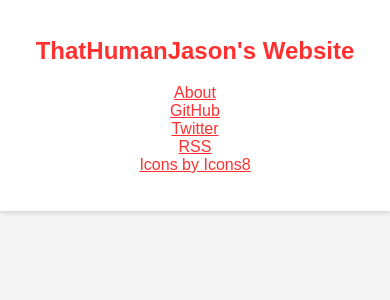
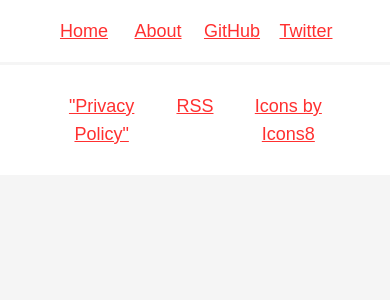
Before and after one commit to thatHumanJason/thatHumanJason.github.io, a Jekyll site: the page built from index.md, in a window 390 px wide. Shown: the top 300 px of the page. Built offline with Jekyll 4.4.1, drawn with Linux system fonts in a browser that asks for light colours; our own code applies the rules of GitHub Pages for plain Markdown files.

Commit message:
Horizontal Menu. 3 items in the footer.

```diff
--- a/_config.yml
+++ b/_config.yml
@@ -10,4 +10,4 @@ markdown: kramdown
 plugins:
   - jekyll-feed
 
-theme: jekyll-theme-slate
+#theme: jekyll-theme-minima
--- a/_drafts/YYYY-MM-DD-title-text-here.markdown
+++ b/_drafts/YYYY-MM-DD-title-text-here.markdown
@@ -3,5 +3,8 @@ layout: post
 title:  "Title Text Here"
 date:   Month DD, YYYY
 categories: blog/project
+excerpt_separator: <!--more-->
 ---
 Content Here
+
+<!--more-->
--- a/_layouts/home.html
+++ b/_layouts/home.html
@@ -5,17 +5,14 @@
     <title>{{ site.title }}</title>
     <link rel="stylesheet" href="/css/style.css">
     <meta name="viewport" content="width=device-width initial-scale=1.0">
-    <meta name="google-site-verification" content="p_xqxiPtjVUvDEuhKYDxPZamXWJM7-5klMweFQ0RM6Q" />
   </head>
   <body>
     <nav>
       <ul>
-        <h1><li><a href="/" target="">ThatHumanJason's Website</a></li></h1>
+        <li><a href="/" target="">Home</a></li>
         <li><a href="/about" target="">About</a></li>
         <li><a href="https://github.com/{{ site.github_username }}" target="_blank">GitHub</a></li>
         <li><a href="https://twitter.com/{{ site.twitter_username }}" target="_blank">Twitter</a></li>
-        <li><a href="/feed.xml">RSS</a></li>
-        <li><a href="https://icons8.com/" target="_blank">Icons by Icons8</a></li>
       </ul>
     </nav>
     {% for post in site.posts %}
@@ -26,5 +23,13 @@
       <a class="read-more" href="{{ post.url }}">Read More</a>
     </article>
     {% endfor %}
+    <footer>
+      <ul>
+        <li><a href="/policy.html">"Privacy Policy"</a></li>
+        <li><a href="/feed.xml">RSS</a></li>
+        <li><a href="https://icons8.com/" target="_blank">Icons by Icons8</a></li>
+      </ul>
+    </footer>
+    <script src="/js/script.js" charset="utf-8"></script>
   </body>
 </html>
--- a/css/style.css
+++ b/css/style.css
@@ -24,12 +24,14 @@ h3 {
   margin-bottom: 8px;
 }
 p {
-  font-size: 17px;
-  line-height: 23px;
+  font-size: 18px;
+  line-height: 28px;
 }
 a {
   color: #ff3030;
   font-family: inherit;
+  font-size: 18px;
+  line-height: 28px;
 }
 a:hover {
   color: #df2020;
@@ -44,6 +46,7 @@ article {
   z-index: -2;
 }
 time {
+  font-size: 18px;
   font-style: italic;
   margin: 5px 0;
   display: inline-block;
@@ -147,22 +150,58 @@ span.si {
 /***** Navigation *****/
 nav {
   background-color: white;
-  padding: 30px;
+  padding: 10px;
   text-align: center;
   box-shadow: 0px 2px 5px #d0d0d0;
   margin-bottom: 25px;
 }
 nav ul {
+  width: 80%;
+  margin-left: auto;
+  margin-right: auto;
   padding: 0;
   list-style-type: none;
+  display: flex;
 }
 nav ul li {
+  display: inline-block;
+  flex: 1;
   font-family: sans-serif;
+}
+nav ul li a {
 }
 nav h1 {
   border: none;
 }
 nav h1 a {
+  text-decoration: none;
+  margin-bottom: 5px;
+}
+/***** Footer *****/
+footer {
+  background-color: white;
+  padding: 20px;
+  text-align: center;
+  box-shadow: 0px -2px 5px #d0d0d0;
+  margin-top: 25px;
+}
+footer ul {
+  width: 80%;
+  margin-left: auto;
+  margin-right: auto;
+  padding: 0;
+  list-style-type: none;
+  display: flex;
+}
+footer ul li {
+  display: inline-block;
+  flex: 1;
+  font-family: sans-serif;
+}
+footer h1 {
+  border: none;
+}
+footer h1 a {
   text-decoration: none;
   margin-bottom: 5px;
 }
@@ -174,26 +213,54 @@ nav h1 a {
 .left {
   float: left;
 }
+/* Dropdown Button */
+.dropbtn {
+  background-color: #ff3030;
+  color: white;
+  font-size: 16px;
+  min-width: 100px;
+  text-decoration: none;
+  margin-bottom: 5px;
+  border: none;
+  cursor: pointer;
+}
 
-@media screen and (max-width: 1024px) {
-  article {
-    border-radius: 0;
-    box-shadow: none;
-    width: calc(100% - 100px);
-    padding: 40px 50px;
-    margin: 0;
-    border-bottom: 3px solid #d0d0d0;
-  }
-  article:last-of-type {
-    border-bottom: none;
-  }
-  nav {
-    margin-bottom: 0;
-  }
-  footer {
-    margin-top: 0;
-  }
+/* Dropdown button on hover & focus */
+.dropbtn:hover, .dropbtn:focus {
+  background-color: #df2020;
 }
+
+/* The container <div> - needed to position the dropdown content */
+.dropdown {
+  position: absolute;
+  display: inline-block;
+}
+
+/* Dropdown Content (Hidden by Default) */
+.dropdown-content {
+  display: none;
+  position: absolute;
+  background-color: #f1f1f1;
+  min-width: 100px;
+  box-shadow: 0px 8px 16px 0px rgba(0,0,0,0.2);
+  z-index: 1;
+}
+
+/* Links inside the dropdown */
+.dropdown-content a {
+  color: black;
+  padding: 5px;
+  color: #ff3030;
+  text-decoration: none;
+  display: block;
+  font-family: sans-serif;
+}
+
+/* Change color of dropdown links on hover */
+.dropdown-content a:hover {background-color: #ddd}
+
+/* Show the dropdown menu (use JS to add this class to the .dropdown-content container when the user clicks on the dropdown button) */
+.show {display:block;}
 
 @media (prefers-color-scheme: dark) {
   body {
@@ -203,9 +270,49 @@ nav h1 a {
     background-color: #252525;
     box-shadow: 0px 2px 5px #000000;
   }
+  footer {
+    background-color: #252525;
+    box-shadow: 0px -2px 5px #000000;
+  }
   article {
     background-color: #252525;
     box-shadow: 0px 2px 5px #0d0d0d;
     color: white;
   }
+  .dropbtn {
+    color: #1a1a1a;
+  }
+  .dropdown-content {
+    background-color: #2a2a2a;
+  }
+  .dropdown-content a {
+    color: #ff3030;
+  }
+  .dropdown-content a:hover, .dropdown-content a:focus {
+    background-color: #1a1a1a;
+  }
 }
+
+
+@media screen and (max-width: 1024px) {
+  article {
+    border-radius: 0;
+    box-shadow: none;
+    width: calc(100% - 100px);
+    padding: 40px 50px;
+    margin: 0;
+    margin-bottom: 3px;
+  }
+  article:last-of-type {
+    border-bottom: none;
+  }
+  nav {
+    margin-bottom: 0;
+    box-shadow: none;
+    margin-bottom: 3px;
+  }
+  footer {
+    margin-top: 0;
+    box-shadow: none;
+  }
+}
--- /dev/null
+++ b/js/script.js
@@ -0,0 +1,19 @@
+/* When the user clicks on the button,
+toggle between hiding and showing the dropdown content */
+function myFunction() {
+  document.getElementById("myDropdown").classList.toggle("show");
+}
+
+// Close the dropdown menu if the user clicks outside of it
+window.onclick = function(event) {
+  if (!event.target.matches('.dropbtn')) {
+    var dropdowns = document.getElementsByClassName("dropdown-content");
+    var i;
+    for (i = 0; i < dropdowns.length; i++) {
+      var openDropdown = dropdowns[i];
+      if (openDropdown.classList.contains('show')) {
+        openDropdown.classList.remove('show');
+      }
+    }
+  }
+}
```
Also changed, not shown: _drafts/2019-02-20-test.markdown (deleted, +0 -7 lines), _drafts/2019-04-24-test.markdown (added, +8 -0 lines), _drafts/2019-04-24-test2.markdown (added, +8 -0 lines), _layouts/default.html (+9 -3 lines), _layouts/post.html (+9 -3 lines).
